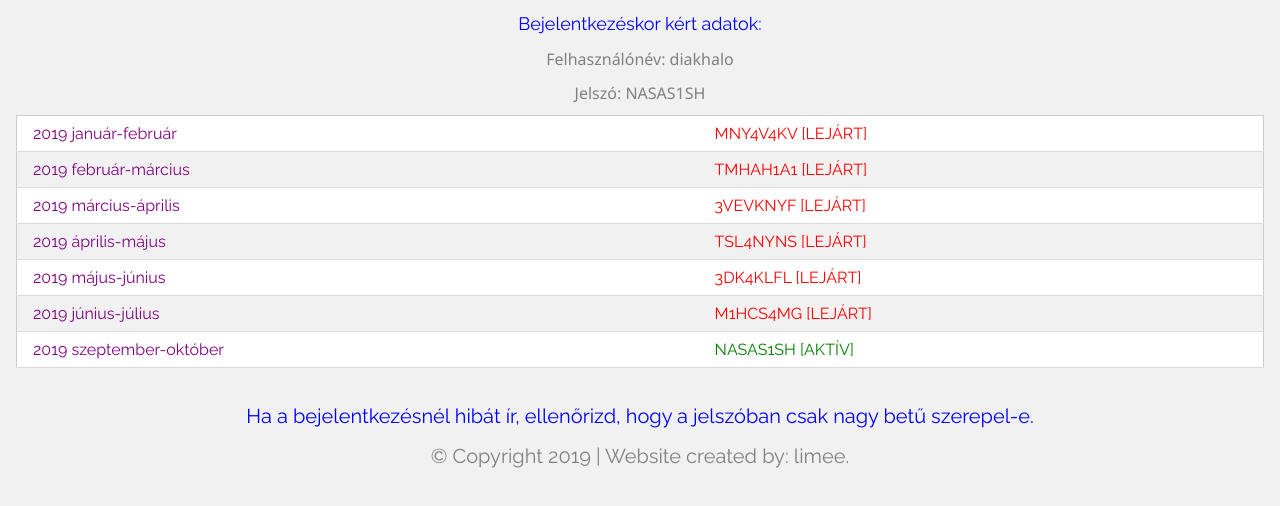
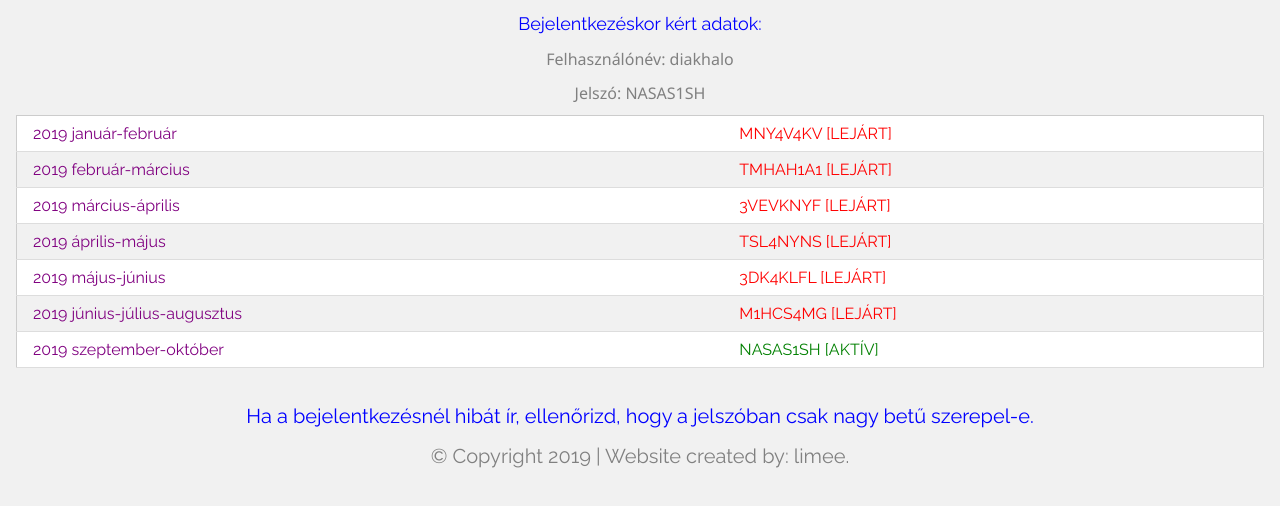
Before and after one commit to devlimee/guest, a plain HTML site: page index.html in a window 1280 px wide. Drawn offline with nearby package versions, Linux system fonts and the light colour scheme.

Commit message:
Update index.html

```diff
--- a/index.html
+++ b/index.html
@@ -41,7 +41,7 @@ html,body,h1,h2,h3,h4,h5 {font-family: "Raleway", sans-serif}
         <td style="color:red;">3DK4KLFL [LEJÁRT]</td>
       </tr>
       <tr>
-        <td style="color:purple;">2019 június-július</td>
+        <td style="color:purple;">2019 június-július-augusztus</td>
         <td style="color:red;">M1HCS4MG [LEJÁRT]</td>
       </tr>
       <tr>
```
